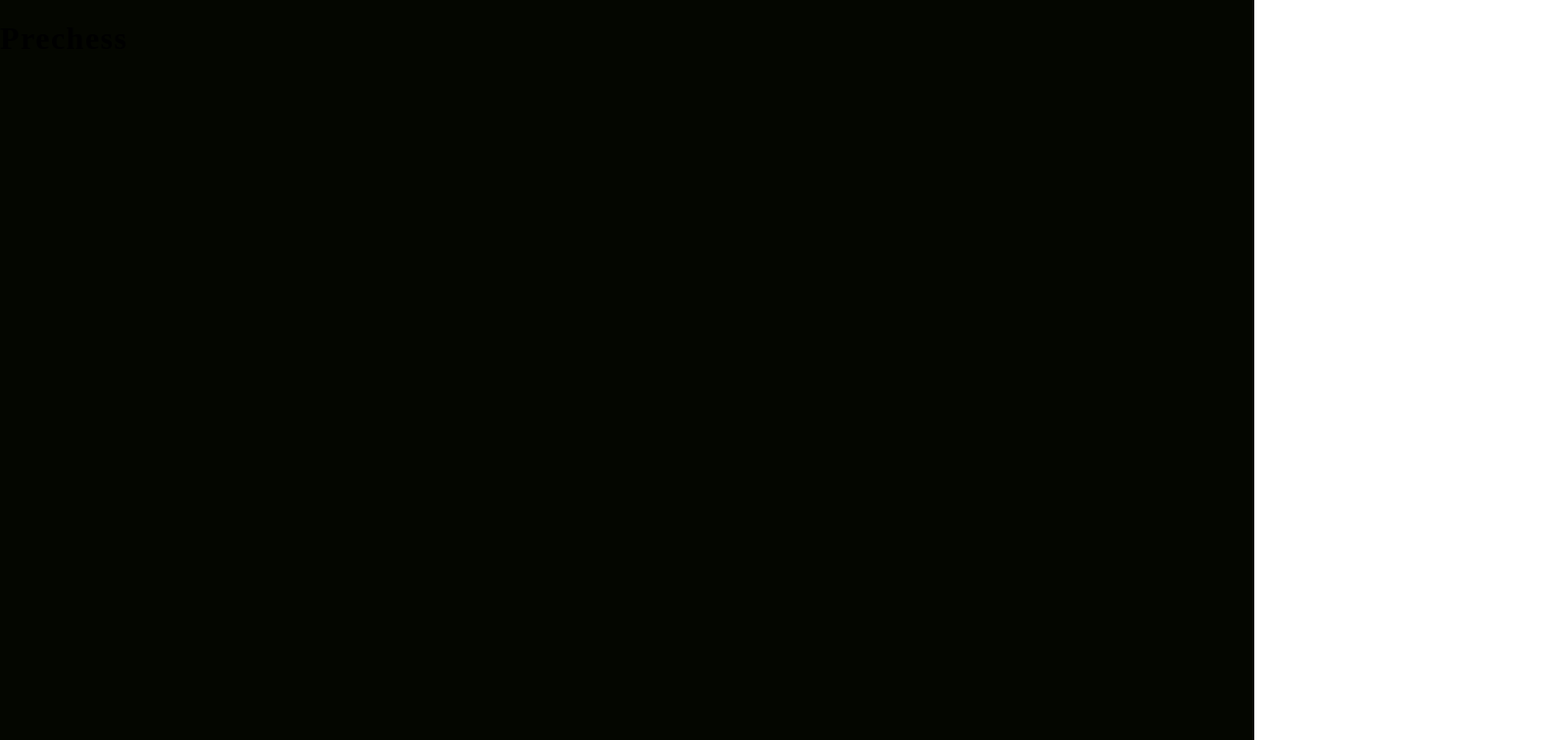
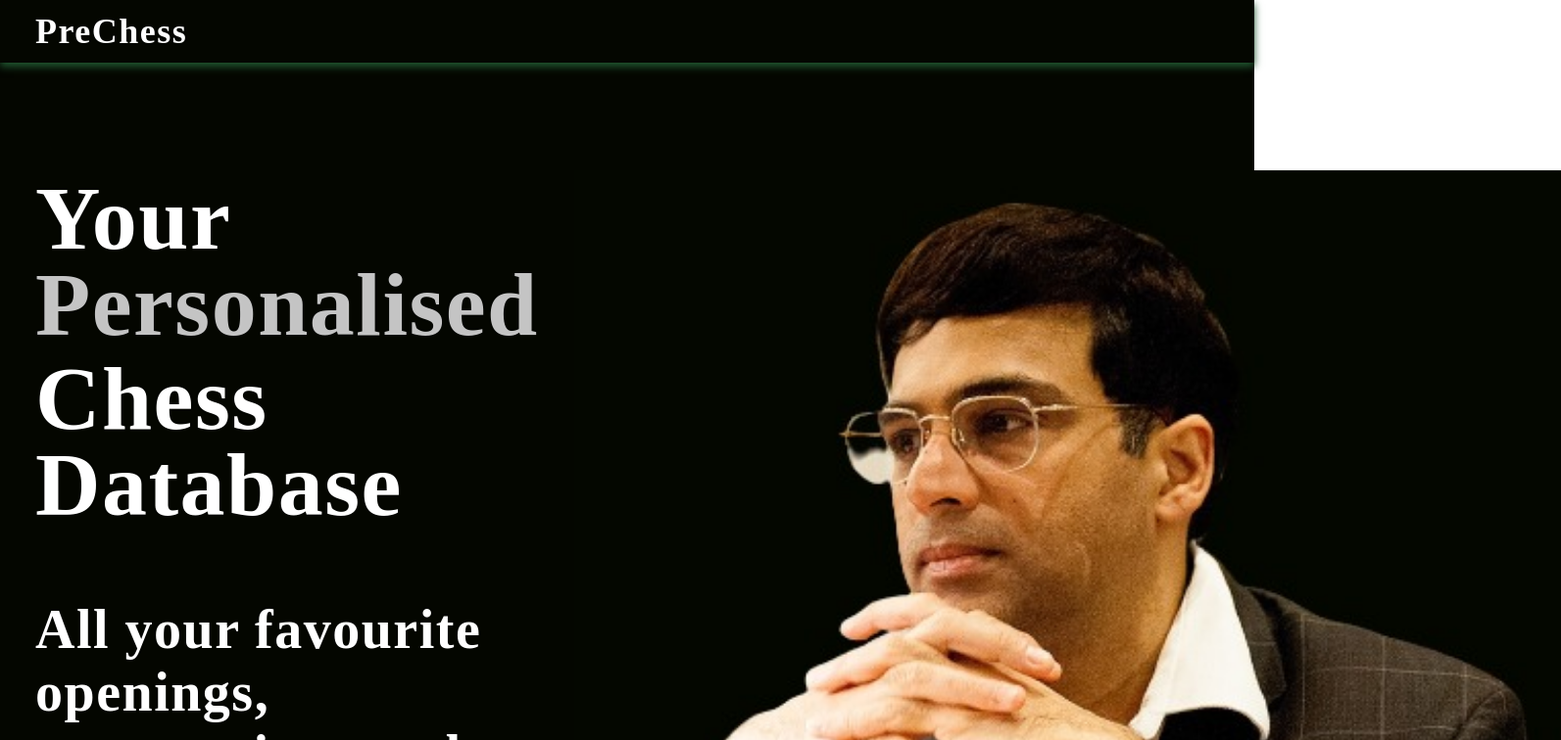
Before and after one commit to ganm0r/Prechess, a React (Create React App) app in the folder frontend/: page / in a window 1280 px wide. Shown: the top 756 px of the page at 98% size, 1593 px wide, since content can reach past the window. Built offline with nearby package versions, Linux system fonts and the light colour scheme.

Commit message:
:technologist: Configure the routes

```diff
--- a/frontend/src/App.js
+++ b/frontend/src/App.js
@@ -1,25 +1,26 @@
+import React from "react";
+
 import { BrowserRouter as Router, Routes, Route } from "react-router-dom";
-import styled from "styled-components";
-
 import { MainContainer } from "./components/MainContainer";
-
-const Grid = styled.div`
-  display: grid;
-`;
-
-const Flex = styled.div`
-  display: flex;
-`;
+import { Navbar } from "./components/Navbar";
+import { Landing } from "./pages/Landing";
+import { Login } from "./pages/Login";
+import { Register } from "./pages/Register";
 
 const App = () => {
   return (
+    <React.Fragment>
       <Router>
         <MainContainer>
-          <Grid>
-            <h1>Prechess</h1>
-          </Grid>
+          <Navbar />
+          <Routes>
+            <Route path="/" element={ <Landing /> } />
+            <Route path="/login" element={ <Login /> } />
+            <Route path="/register" element={ <Register /> } />
+          </Routes>
         </MainContainer>
       </Router>
+    </React.Fragment>
   );
 }
 
```
